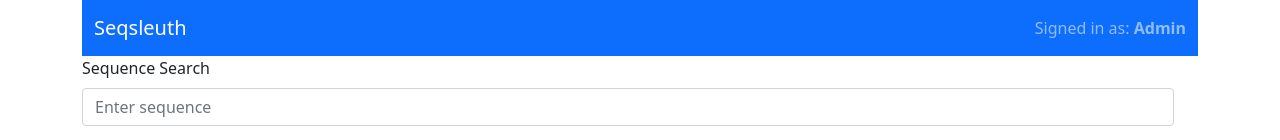
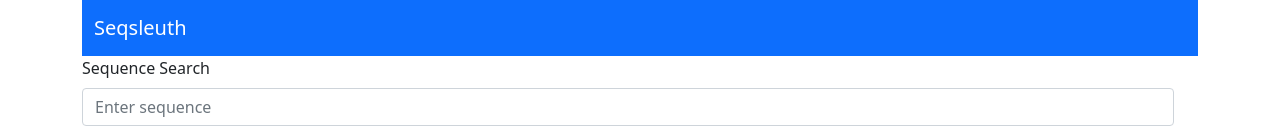
Before and after one commit to AnthonyOfSeattle/ginkgo_challenge, a React app in the folder app/frontend/: page / in a window 1280 px wide. Shown: the top 140 px of the page. Built offline with nearby package versions, Linux system fonts and the light colour scheme; no server answers; the HTML template or start-up script is replaced by a standard one.

Commit message:
Remove login from banner.

```diff
--- a/app/frontend/src/components/App.js
+++ b/app/frontend/src/components/App.js
@@ -9,11 +9,6 @@ function Banner() {
     <Navbar bg='primary' variant='dark'>
       <Container>
         <Navbar.Brand>Seqsleuth</Navbar.Brand>
-	<Navbar.Collapse className="justify-content-end">
-          <Navbar.Text>
-            Signed in as: <strong>Admin</strong>
-          </Navbar.Text>
-        </Navbar.Collapse>
       </Container>
     </Navbar>
   );
```
